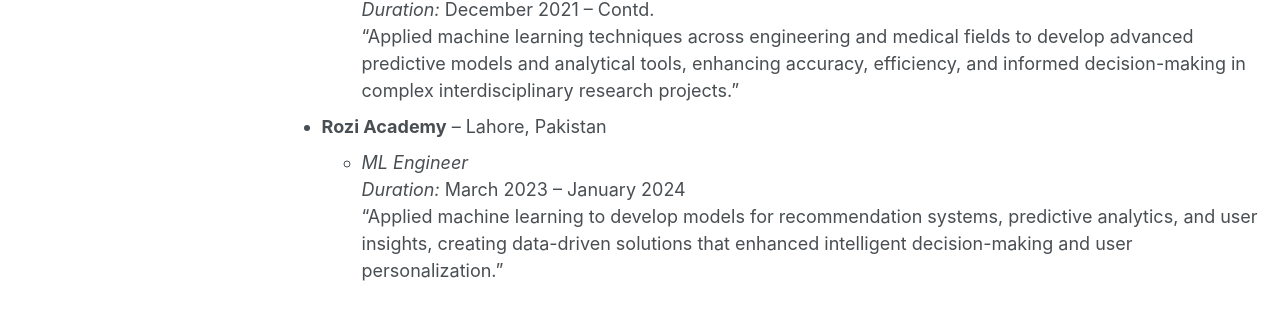
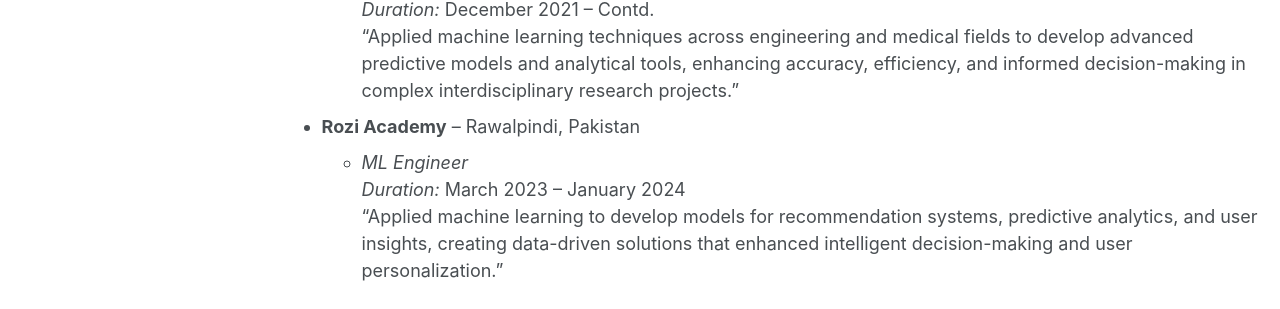
Before and after one commit to MuhammadFaizan99/MuhammadFaizan99.github.io, a Jekyll site: the page built from _pages/experience.md, in a window 1280 px wide and 1269 px high. Shown: the part 641-950 px from the top of the window. Built offline with Jekyll 4.4.1, drawn with Linux system fonts in a browser that asks for light colours; some web fonts are replaced; a script that is not in the unit is left out.

Commit message:
Update experience.md

```diff
--- a/_pages/experience.md
+++ b/_pages/experience.md
@@ -30,7 +30,7 @@ Professional Experience
   *Duration:* December 2021 – Contd.
     “Applied machine learning techniques across engineering and medical fields to develop advanced predictive models and analytical tools, enhancing accuracy, efficiency, and informed decision-making in complex interdisciplinary research projects.”
 
-* **Rozi Academy** – Lahore, Pakistan
+* **Rozi Academy** – Rawalpindi, Pakistan
   * *ML Engineer*
   *Duration:* March 2023 – January 2024
     “Applied machine learning to develop models for recommendation systems, predictive analytics, and user insights, creating data-driven solutions that enhanced intelligent decision-making and user personalization.”
```
